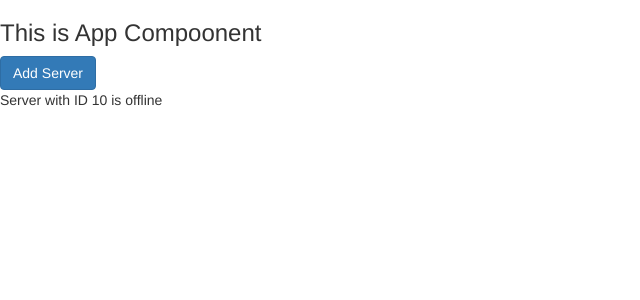
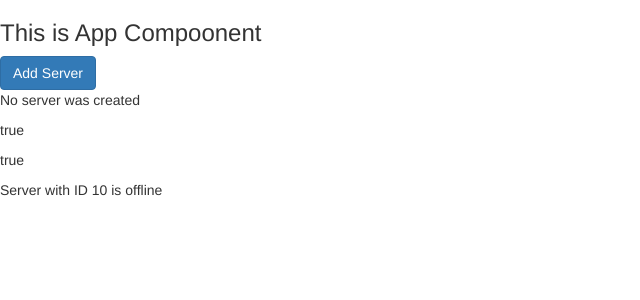
Before and after one commit to regi669/AngularCourse, an Angular app in the folder angular-course/: page / in a window 1280 px wide. Shown: the top 300 px of the page, without its empty margins (0-640 px from the left). Built offline with nearby package versions, Linux system fonts and the light colour scheme.

Commit message:
Event Binding

```diff
--- a/angular-course/src/app/components/server/server.component.ts
+++ b/angular-course/src/app/components/server/server.component.ts
@@ -8,6 +8,7 @@
 export class ServerComponent implements OnInit {
   serverId = 10;
   status = 'offline';
+
   constructor() { }
 
   getServerStatus() {
--- a/angular-course/src/app/components/servers/servers.component.html
+++ b/angular-course/src/app/components/servers/servers.component.html
@@ -1,4 +1,8 @@
 <button
   class="btn btn-primary"
-  [disabled]="!allowNewServer">Add Server</button>
+  [disabled]="!allowNewServer"
+  (click)="onCreateServer()">Add Server</button>
+<p>{{serverCreationStatus}}</p>
+<p>{{allowNewServer}}</p>
+<p [innerText]="allowNewServer"></p>
 <app-server></app-server>
--- a/angular-course/src/app/components/servers/servers.component.ts
+++ b/angular-course/src/app/components/servers/servers.component.ts
@@ -7,6 +7,7 @@
 })
 export class ServersComponent implements OnInit {
   allowNewServer = false;
+  serverCreationStatus = 'No server was created';
   constructor() {
     setTimeout(() => {
       this.allowNewServer = true;
@@ -16,4 +17,7 @@
   ngOnInit(): void {
   }
 
+  onCreateServer() {
+    this.serverCreationStatus = 'Server was created';
+  }
 }
```
